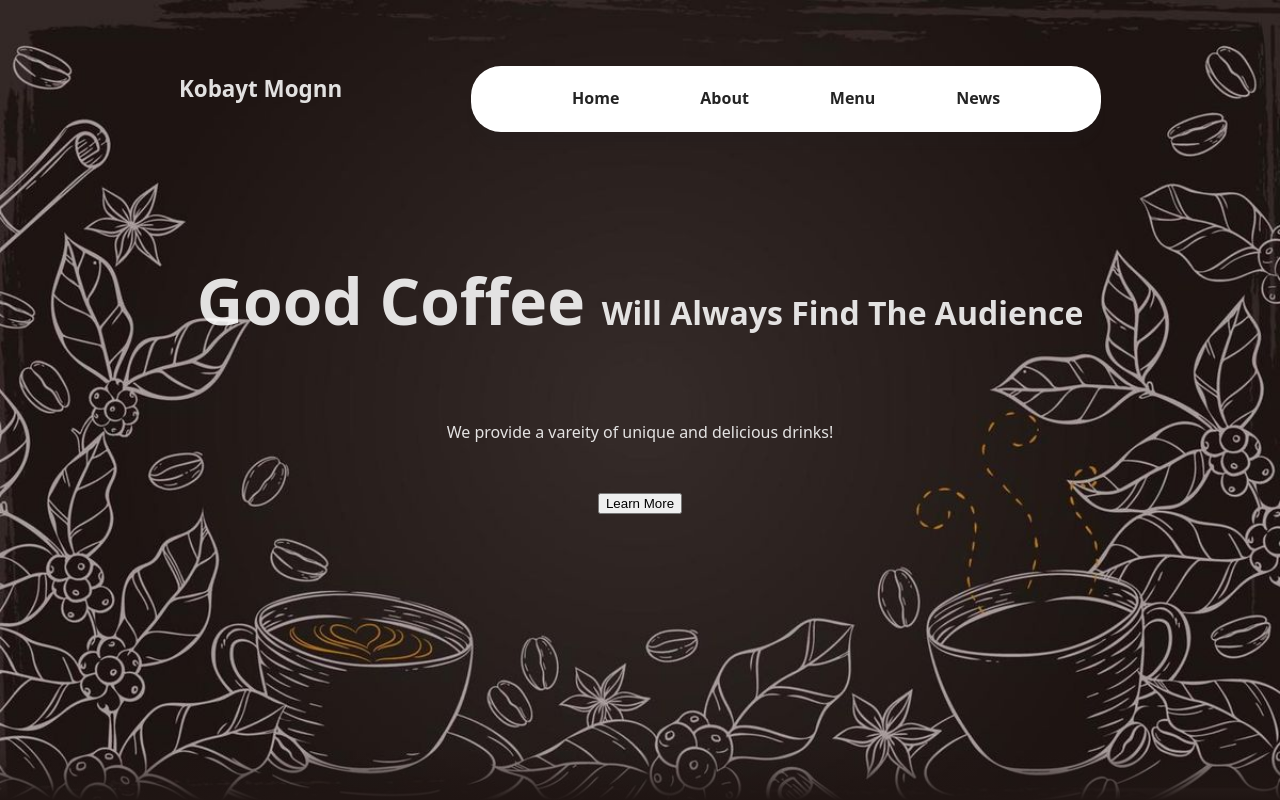
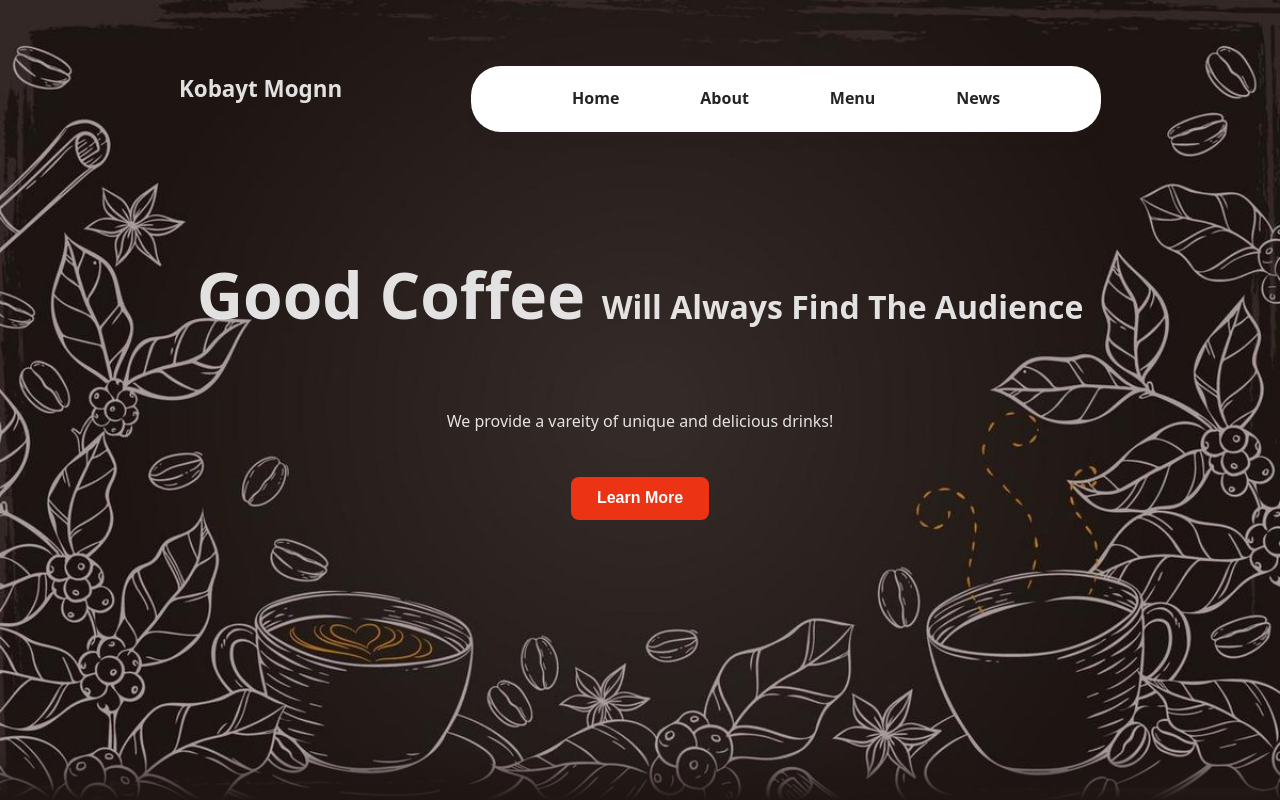
Before and after one commit to m0h1m3d/kobayt-mognn, a React (Vite) app: page / in a window 1280 px wide. Shown: the top 800 px of the page. Built offline with nearby package versions, Linux system fonts and the light colour scheme.

Commit message:
refractor

```diff
--- a/src/components/Button/Button.jsx
+++ b/src/components/Button/Button.jsx
@@ -14,7 +14,7 @@ function Button({ desc, className }) {
   }
 
   return (
-    <button className={`.button ${className}`} ref={btnRef} onClick={() => handleBtnClick()}>
+    <button className={`button ${className}`} ref={btnRef} onClick={() => handleBtnClick()}>
       {desc}
     </button>
   );
--- a/src/components/HeaderHero/HeaderHero.jsx
+++ b/src/components/HeaderHero/HeaderHero.jsx
@@ -1,5 +1,5 @@
 import "./header.css";
-import '../Button/Button.css';
+// import '../Button/Button.css';
 import menuSvg from "../../assets/menu.svg";
 import closeSvg from "../../assets/close.svg";
 import Button from "../Button/Button.jsx";
@@ -74,7 +74,7 @@ function HeaderHero() {
           <span>Good Coffee </span>Will Always Find The Audience
         </h1>
         <p className="hide">We provide a vareity of unique and delicious drinks!</p>
-        <Button className='hide' desc={"Learn More"} />
+        <Button desc={"Learn More"} />
       </div>
     </div>
   );
--- a/src/components/HeaderHero/header.css
+++ b/src/components/HeaderHero/header.css
@@ -98,7 +98,8 @@ ul li {
   flex-direction: column;
 }
 
-.hero h1, .hero p{
+.hero h1, .hero p, .hero button{
+  /* opacity: 0; */
   transition: all 0.3s ease-in-out;
 }
 
```
